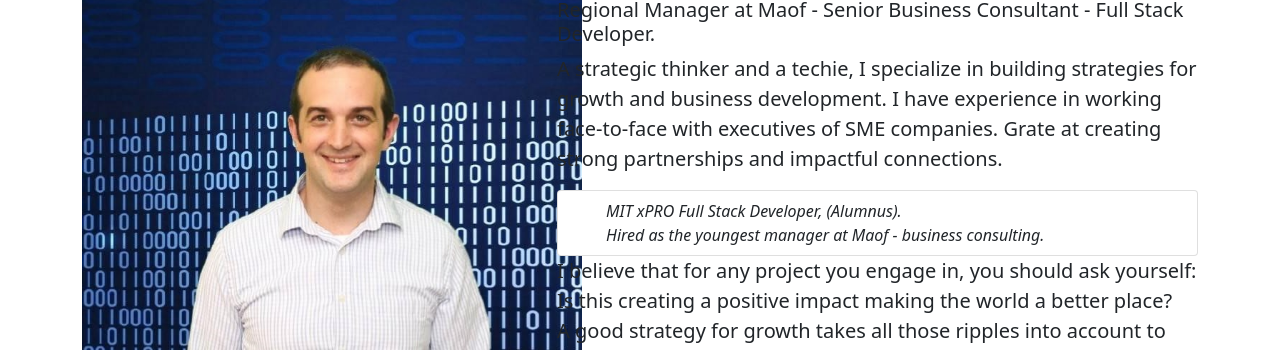
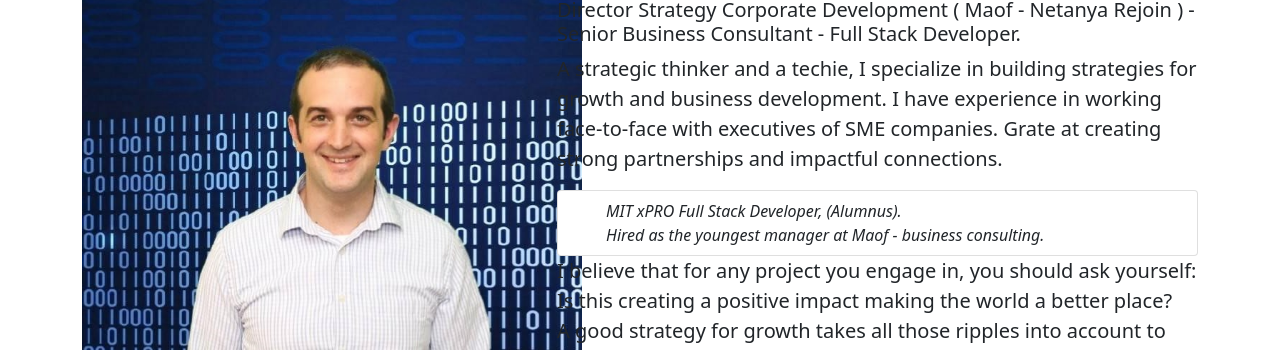
Before and after one commit to EliHeuman/eliheuman.github.io, a website: page index.html in a window 1280 px wide. Shown: the part 750-1100 px from the top of the page. Drawn offline with nearby package versions, Linux system fonts and the light colour scheme.

Commit message:
Changed Job title

```diff
--- a/index.html
+++ b/index.html
@@ -51,7 +51,7 @@
   <div class="row featurette">
     <div class="col-md-7 order-md-2">
       <h2 class="featurette-heading"><span class="text-muted">Bio.</span></h2>
-      <h5 class="font-weight-light">Regional Manager at Maof - Senior Business Consultant -  Full Stack Developer.</h5>
+      <h5 class="font-weight-light">Director Strategy Corporate Development ( Maof - Netanya Rejoin ) - Senior Business Consultant -  Full Stack Developer.</h5>
       <p class="lead">A strategic thinker and a techie, I specialize in building strategies for growth and business development. I have experience in working face-to-face with executives of SME companies. Grate at creating strong partnerships and impactful connections.</p>
       <ul class="list-group">
         <li class="list-group-item">
```
